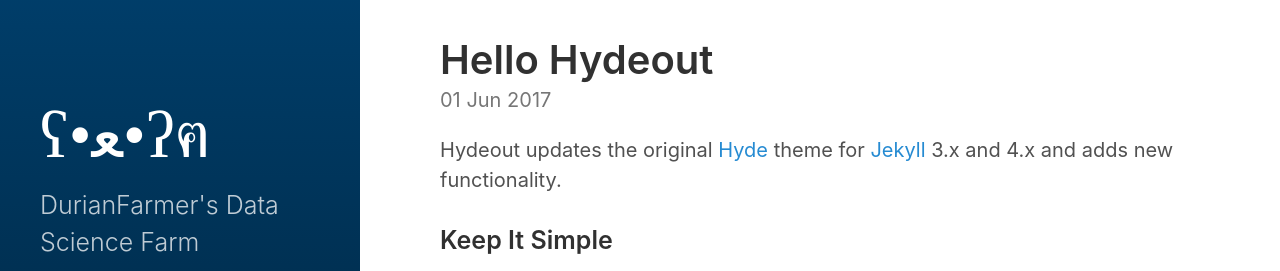
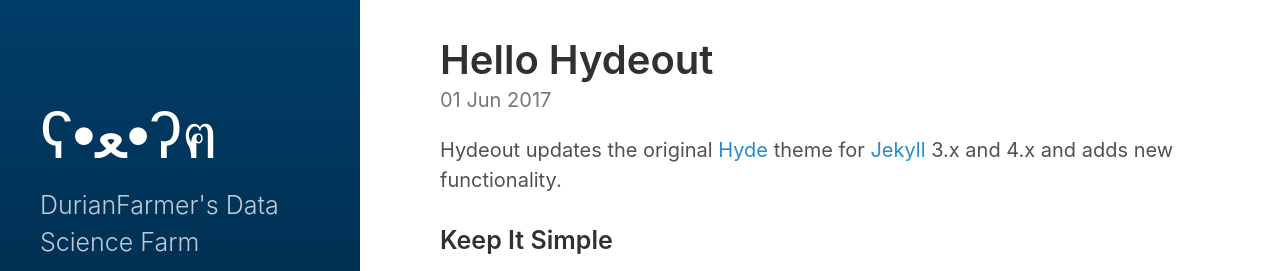
Before and after one commit to DurianFarmer/DurianFarmer.github.io, a Jekyll site: the page built from index.html, in a window 1280 px wide. Shown: the part 336-607 px from the top of the page. Built offline with Jekyll 4.4.1, drawn with Linux system fonts in a browser that asks for light colours; the list of posts is cut into pages by our own code.

Commit message:
Update _layout.scss

```diff
--- a/_sass/hydeout/_layout.scss
+++ b/_sass/hydeout/_layout.scss
@@ -37,7 +37,7 @@ body {
   padding: $section-spacing;
 
   .site-title {
-    font-family: emoji;
+    font-family: sans-serif;
     font-size: $large-font-size;
     font-weight: normal;
     margin-bottom: $heading-spacing;
```
